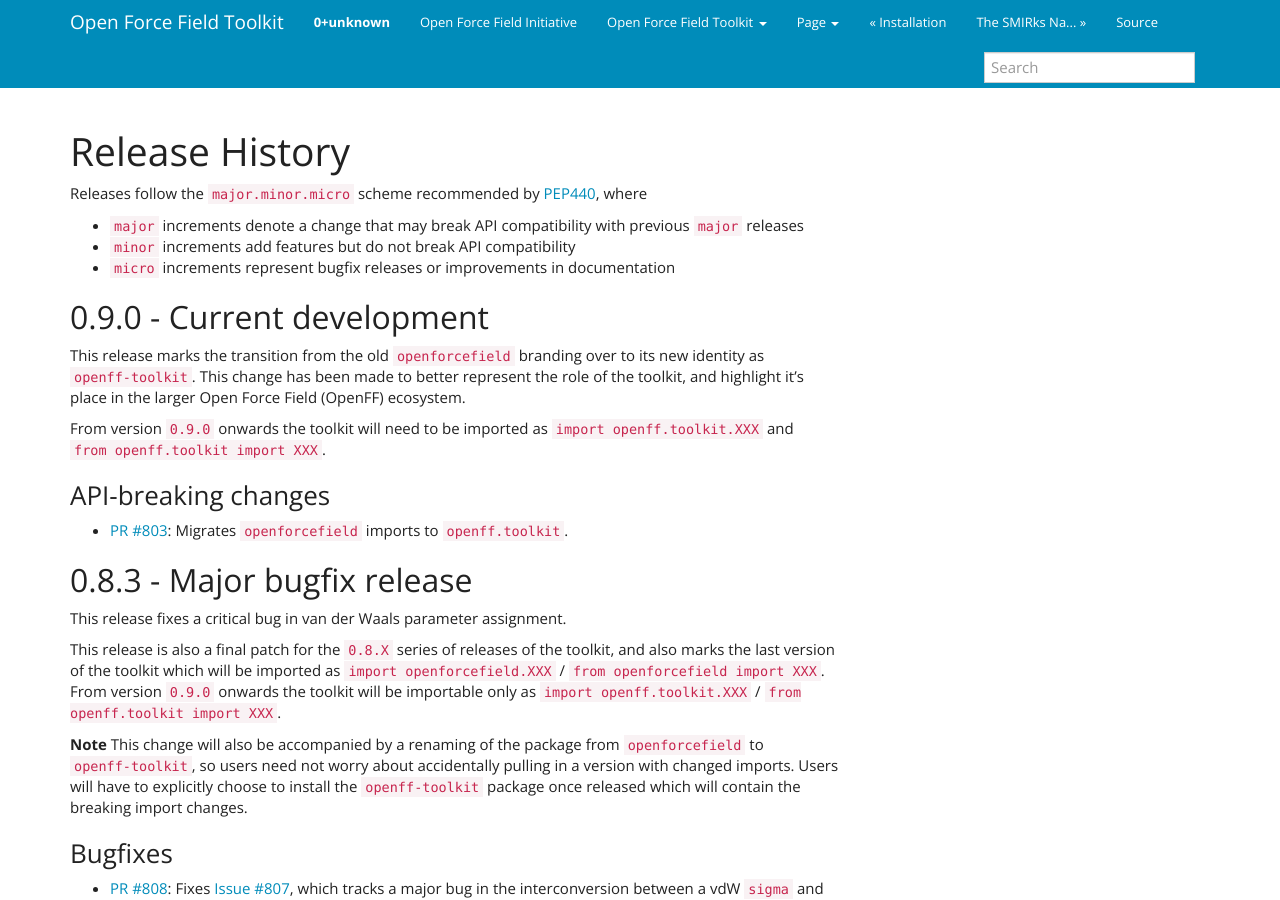
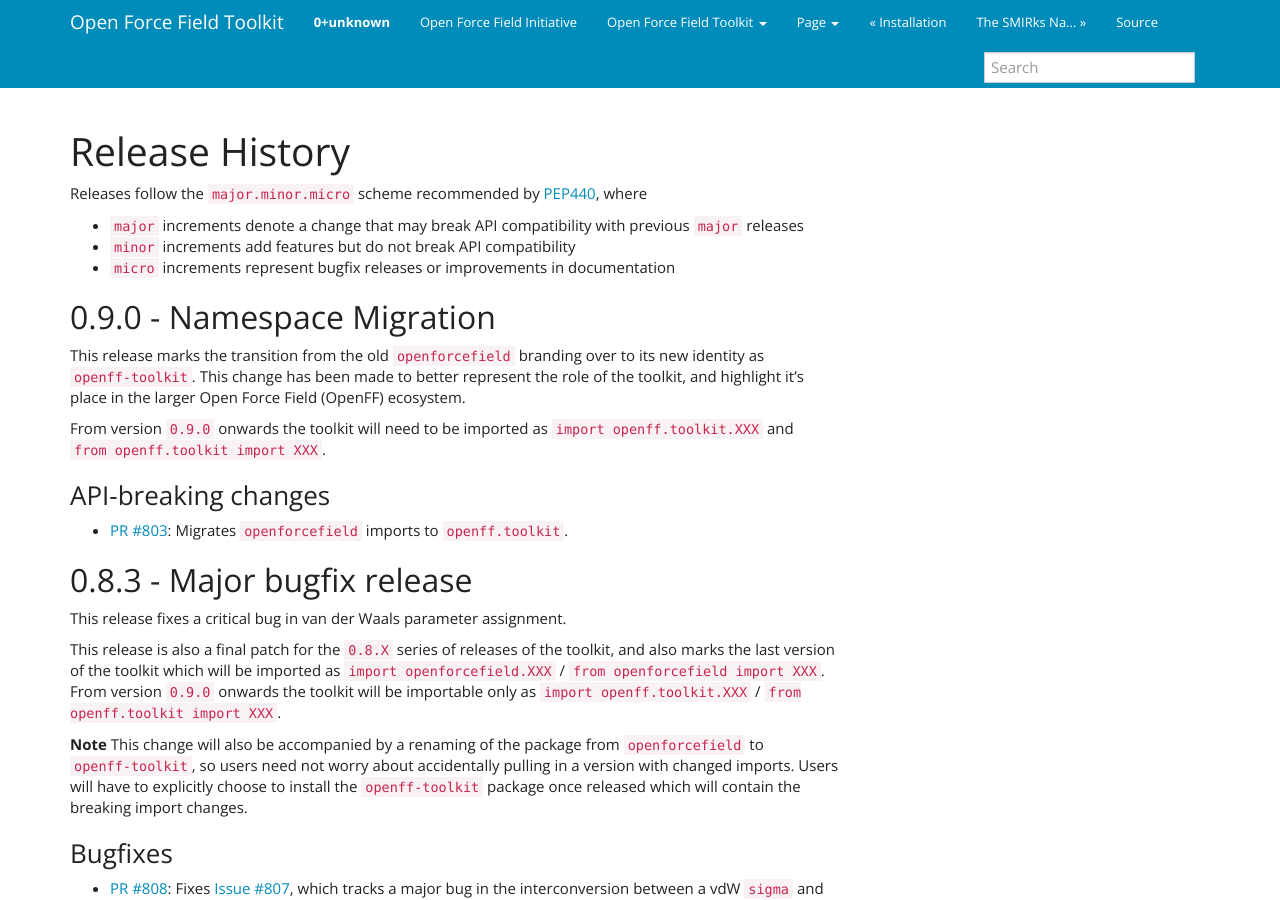
Before and after one commit to openforcefield/openff-toolkit, a Sphinx documentation site: the page built from docs/releasehistory.rst, in a window 1280 px wide and 900 px high. Built offline with Sphinx 7.4.7, drawn with Linux system fonts in a browser that asks for light colours.

Commit message:
Fix title.

```diff
--- a/docs/releasehistory.rst
+++ b/docs/releasehistory.rst
@@ -7,7 +7,7 @@
 * ``minor`` increments add features but do not break API compatibility
 * ``micro`` increments represent bugfix releases or improvements in documentation
 
-0.9.0 - Current development
+0.9.0 - Namespace Migration
 ---------------------------
 
 This release marks the transition from the old ``openforcefield`` branding over to its new
```
